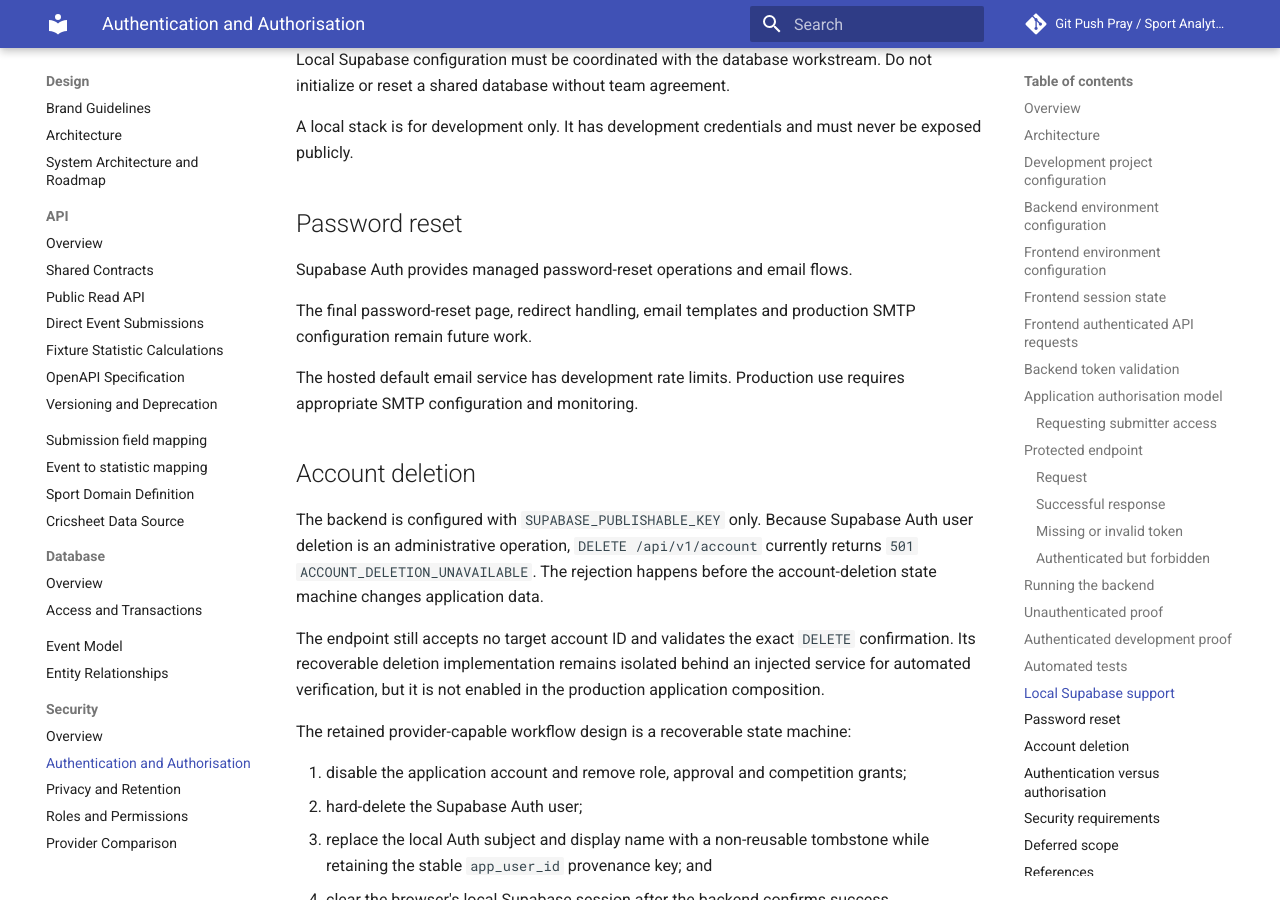
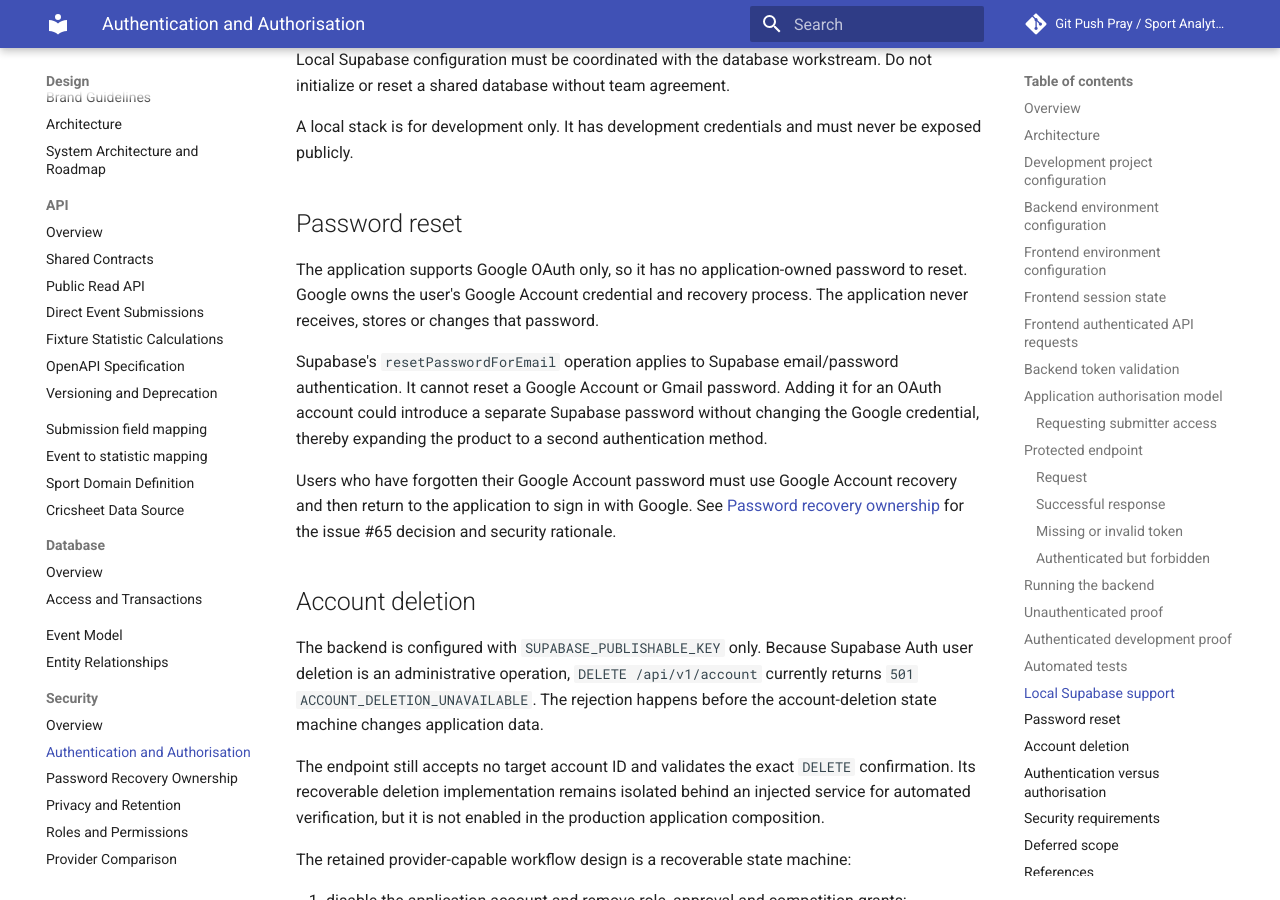
Before and after one commit to NadavSundy/Sport-Analytics-Tool, an MkDocs documentation site: the page built from docs/security/authentication.md, in a window 1280 px wide and 900 px high, scrolled down 9802 px. Built offline with MkDocs 1.6.1 and Material for MkDocs 9.7.7, drawn with Linux system fonts in a browser that asks for light colours; some of the changed text lies outside the part shown.

Commit message:
docs(auth): document Google password recovery ownership
Refs #65

Assisted-by: Codex[GPT-5]

```diff
--- a/docs/security/authentication.md
+++ b/docs/security/authentication.md
@@ -437,11 +437,19 @@ A local stack is for development only. It has development credentials and must n
 
 ## Password reset
 
-Supabase Auth provides managed password-reset operations and email flows.
+The application supports Google OAuth only, so it has no application-owned password to reset.
+Google owns the user's Google Account credential and recovery process. The application never
+receives, stores or changes that password.
 
-The final password-reset page, redirect handling, email templates and production SMTP configuration remain future work.
+Supabase's `resetPasswordForEmail` operation applies to Supabase email/password authentication. It
+cannot reset a Google Account or Gmail password. Adding it for an OAuth account could introduce a
+separate Supabase password without changing the Google credential, thereby expanding the product to
+a second authentication method.
 
-The hosted default email service has development rate limits. Production use requires appropriate SMTP configuration and monitoring.
+Users who have forgotten their Google Account password must use Google Account recovery and then
+return to the application to sign in with Google. See
+[Password recovery ownership](password-recovery.md) for the issue #65 decision and security
+rationale.
 
 ## Account deletion
 
@@ -520,7 +528,7 @@ management, submitter access requests and event-submission routes remain separat
 
 This foundation intentionally does not implement:
 
-- final password-reset screens;
+- application-owned password-reset screens while Google OAuth remains the only sign-in method;
 - event correction and file or batch upload interfaces;
 - season or fixture scopes beyond reusable competition resolution;
 - sport-specific authorisation;
--- a/mkdocs.yml
+++ b/mkdocs.yml
@@ -44,6 +44,7 @@ nav:
       - Security:
           - Overview: security/overview.md
           - Authentication and Authorisation: security/authentication.md
+          - Password Recovery Ownership: security/password-recovery.md
           - Privacy and Retention: security/privacy-retention.md
           - Roles and Permissions: security/roles-and-permissions.md
           - Provider Comparison: security/auth-provider-comparison.md
```
Also changed, not shown: README.md (+1 -0 lines), docs/planning/project-backlog.md (+2 -2 lines), docs/security/auth-provider-comparison.md (+6 -0 lines), docs/security/overview.md (+1 -0 lines), docs/security/password-recovery.md (added, +102 -0 lines), evidence/validation/issue-86-authentication-terminology-audit.md (+15 -2 lines).
